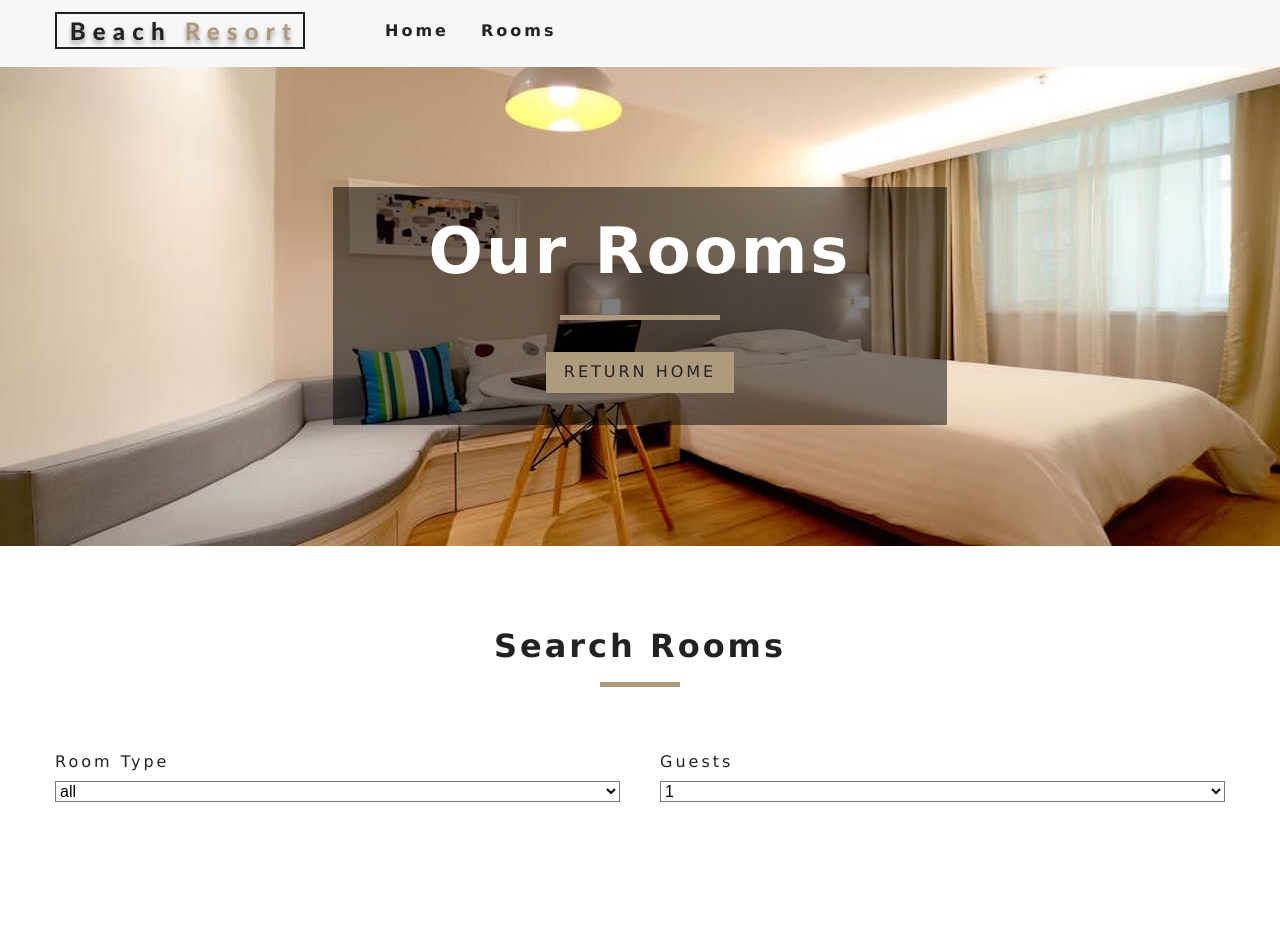
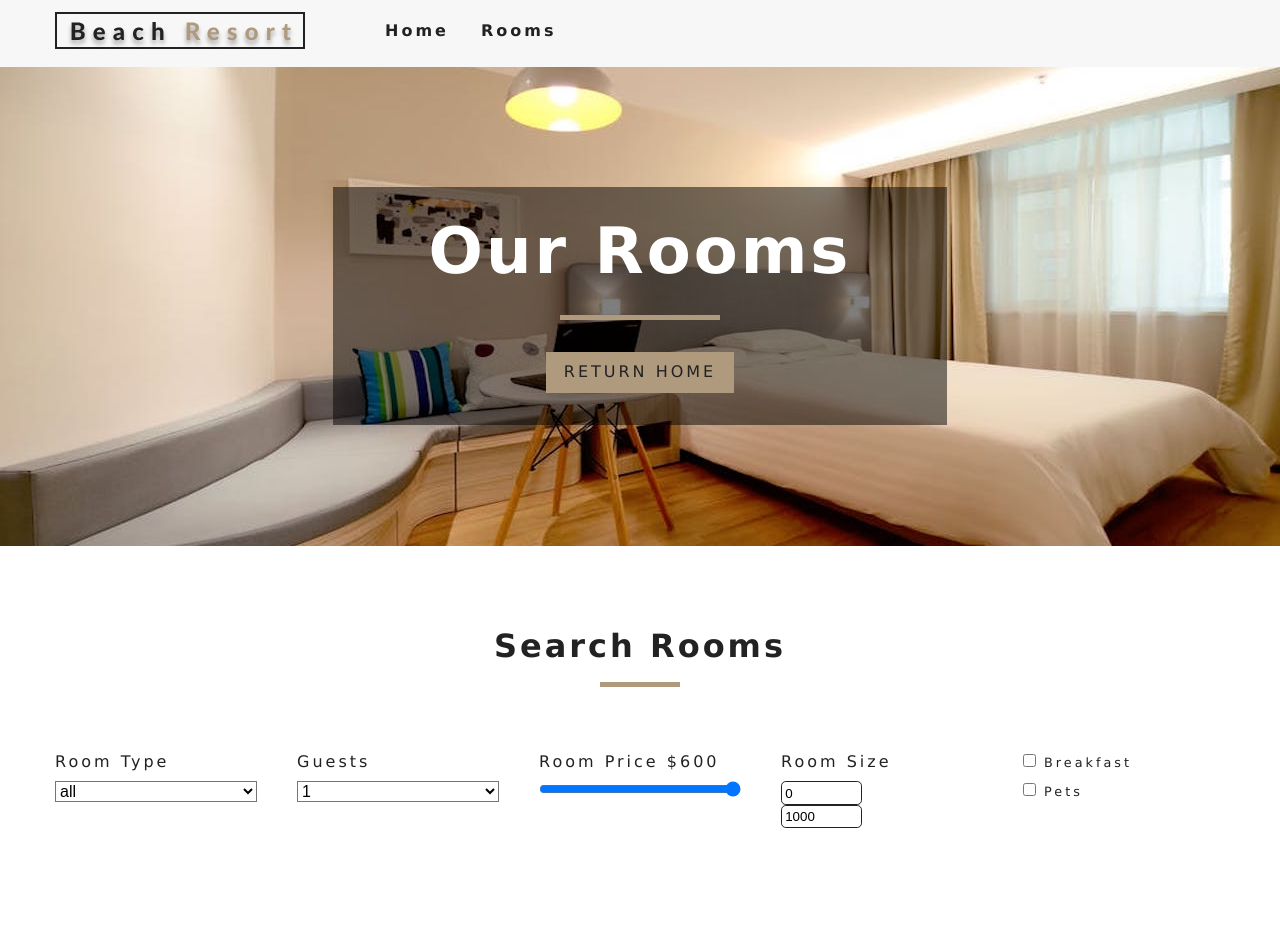
Before and after one commit to kuicpet/hotel-reservation, a React (Create React App) app in the folder hotel-reservation/: page /rooms in a window 1280 px wide. Shown: the top 952 px of the page. Built offline with nearby package versions, Linux system fonts and the light colour scheme.

Commit message:
ft--added filter by size,price,breakfast

```diff
--- a/hotel-reservation/src/Context.js
+++ b/hotel-reservation/src/Context.js
@@ -59,8 +59,7 @@
 
     handleChange = (e) => {
         const target = e.target;
-        const value = e.type === "checkbox"?
-        target.checked : target.value;
+        const value = target.type === "checkbox"? target.checked : target.value;
         const name = e.target.name;
         this.setState({
             [name]: value
@@ -70,13 +69,13 @@
     };
     filterRooms = () => {
         let {
-            rooms,type,capacity,price,minSize,maxPrice,breakfast,pets
+            rooms,type,capacity,price,minSize,maxPrice,maxSize,breakfast,pets
         } = this.state;
         // all rooms
         let tempRooms = [...rooms];
         // transform value
         capacity = parseInt(capacity);
-
+        price = parseInt(price);
 
         // filter by type
         if(type !== "all"){
@@ -86,6 +85,19 @@
         if(capacity !== 1){
             tempRooms = tempRooms.filter(room => room.capacity >= capacity)
         }
+        // filter by price
+        tempRooms = tempRooms.filter(room => room.price <= price);
+        // filter by size
+        tempRooms = tempRooms.filter(room => room.size >= minSize && room.size <= maxSize);
+        // filter by breakfast
+        if(breakfast){
+            tempRooms = tempRooms.filter(room => room.breakfast === true);
+        }
+        // filter by pets
+        if(pets){
+            tempRooms = tempRooms.filter(room => room.pets === true);
+        }
+        // change state
         this.setState({
             sortedRooms: tempRooms
         })
--- a/hotel-reservation/src/components/RoomsFilter.js
+++ b/hotel-reservation/src/components/RoomsFilter.js
@@ -57,6 +57,58 @@
                             {people}
                         </select>
                 </div>
+                <div className="form-group">
+                    <label htmlFor="price">room price ${price}</label>
+                   <input
+                      className="form-control"
+                      type="range"
+                      name="price"
+                      min={minPrice}
+                      max={maxPrice}
+                      id="price"
+                      value={price}
+                      onChange={handleChange}
+                      />
+                </div>
+                <div className="form-group">
+                  <label htmlFor="price">room size</label>
+                  <div className="size-inputs">
+                    <input
+                      className="size-input"
+                      onChange={handleChange}
+                      type="number"
+                      name="minSize"
+                      id="size"
+                      value={minSize} />
+                  </div>
+                  <input
+                      className="size-input"
+                      onChange={handleChange}
+                      type="number"
+                      name="maxSize"
+                      id="size"
+                      value={maxSize} />
+                </div>
+                <div className="form-group">
+                  <div className="single-extra">
+                      <input
+                        type="checkbox"
+                        name="breakfast"
+                        id="breakfast"
+                        checked={breakfast}
+                        onChange={handleChange} />
+                      <label htmlFor="breakfast">breakfast</label>
+                  </div>
+                  <div className="single-extra">
+                      <input
+                        type="checkbox"
+                        name="pets"
+                        id="pets"
+                        checked={breakfast}
+                        onChange={handleChange} />
+                      <label htmlFor="pets">pets</label>
+                  </div>
+                </div>
             </form>
         </section>
     )
```
